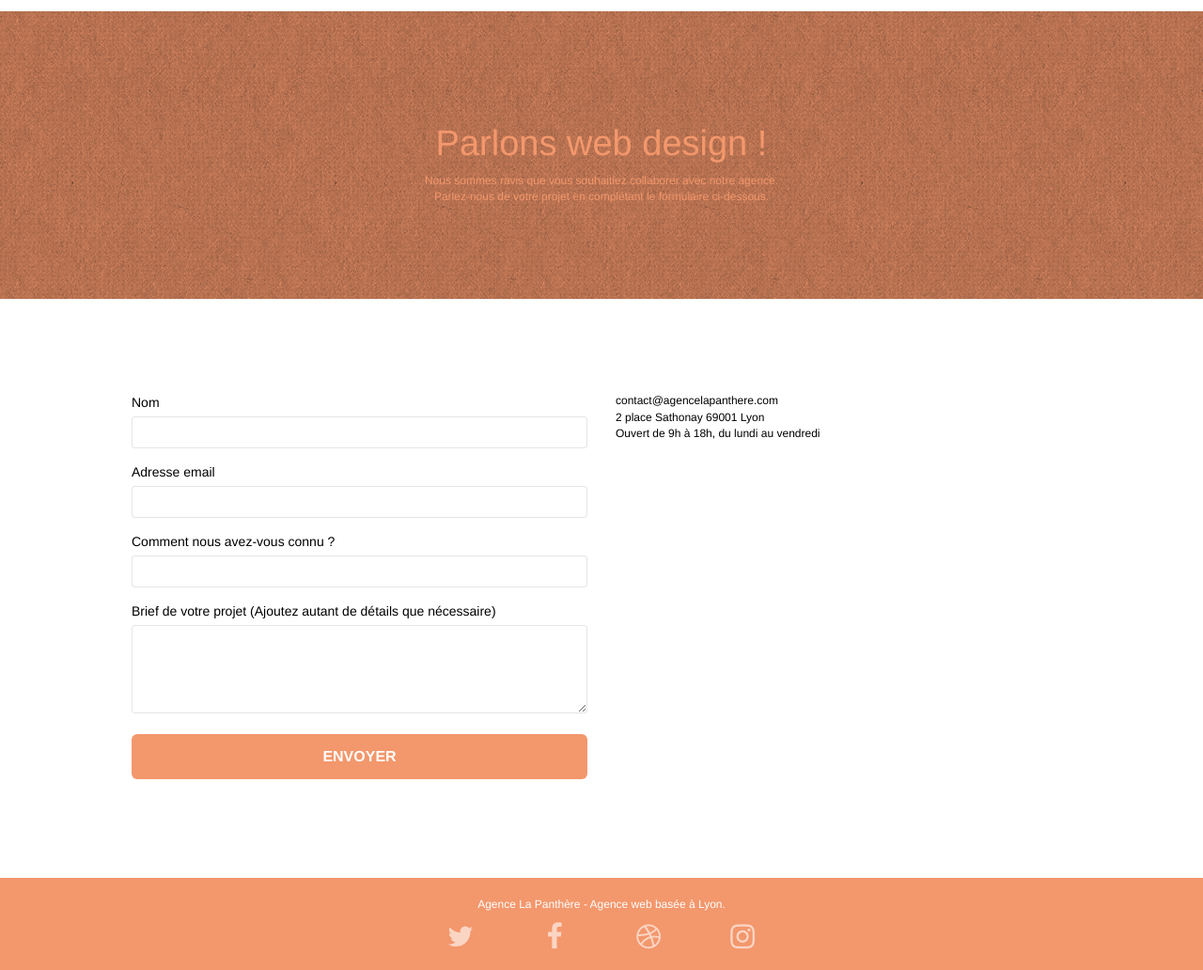
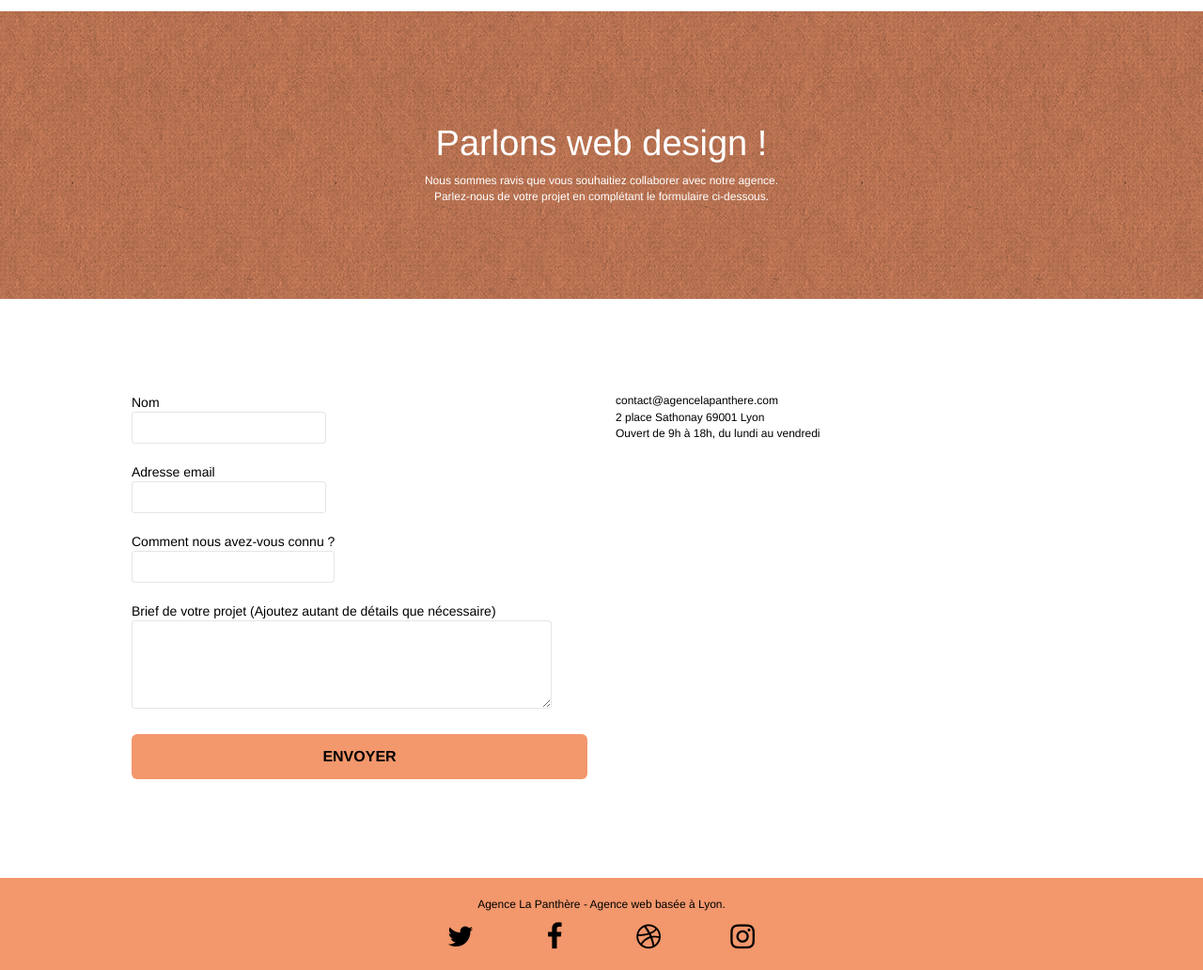
Before and after one commit to mumz0/Project_4_La_Panthere, a plain HTML site: page page2.html in a window 1280 px wide. Shown: the part 80-1112 px from the top of the page at 94% size. Drawn offline with Linux system fonts and the light colour scheme.

Commit message:
implemented

```diff
--- a/page2.html
+++ b/page2.html
@@ -3,7 +3,8 @@
 
 <head>
 	<meta charset="utf-8">
-	<meta name="description" content="Contacter votre agence de webdesign La Panthère. Nous étudions votre projet et vous donnons les clés de votre succès">
+	<meta name="description"
+		content="Contacter votre agence de webdesign La Panthère. Nous étudions votre projet et vous donnons les clés de votre succès">
 	<meta name="viewport" content="width=device-width, initial-scale=1.0, viewport-fit=cover">
 	<link rel="shortcut icon" type="image/png" href="favicon.jpg">
 
@@ -43,7 +44,7 @@
 			<nav class="navbar row">
 				<div class="navbar-header">
 					<a class="navbar-brand" href="index.html"><img src="img/agence-la-panthere-monochrome.webp"
-							alt="atlanta web design logo" height="40" width="240"></a>
+							alt="atlanta web design logo" height="40" width=100%></a>
 					<button id="nav-toggle" type="button" class="ui-navbar-toggle navbar-toggle" data-toggle="collapse"
 						data-target=".navbar-1">
 						<span class="sr-only">Toggle navigation</span><span class="icon-bar"></span><span
@@ -73,10 +74,10 @@
 			<div class="container bloc-lg">
 				<div class="row">
 					<div class="col-sm-12">
-						<h1 class="text-center hero-bloc-text tc-white">
+						<h1 class="text-center hero-bloc-text ltc-white">
 							Parlons web design !
 						</h1>
-						<p class="text-center mg-lg tc-white tight-width-whitespace">
+						<p class="text-center mg-lg ltc-white tight-width-whitespace">
 							Nous sommes ravis que vous souhaitiez collaborer avec notre agence.<br>
 							Parlez-nous de votre projet en complétant le formulaire ci-dessous.
 						</p>
@@ -96,26 +97,26 @@
 							<div class="form-group">
 								<label>
 									Nom
+									<input id="name" class="form-control" required>
 								</label>
-								<input id="name" class="form-control" required>
 							</div>
 							<div class="form-group">
 								<label>
 									Adresse email
+									<input id="email" class="form-control" type="email" required>
 								</label>
-								<input id="email" class="form-control" type="email" required>
 							</div>
 							<div class="form-group">
 								<label>
 									Comment nous avez-vous connu ?
+									<input class="form-control" type="email" required id="input_504">
 								</label>
-								<input class="form-control" type="email" required id="input_504">
 							</div>
 							<div class="form-group">
 								<label>
 									Brief de votre projet (Ajoutez autant de détails que nécessaire)<br>
-								</label><textarea id="message" class="form-control" rows="4" cols="50"
-									required></textarea>
+									<textarea id="message" class="form-control" rows="4" cols="50"required></textarea>
+								</label>
 							</div>
 							<button class="bloc-button btn btn-lg btn-block cta-hero btn-atomic-tangerine"
 								type="submit">
@@ -145,28 +146,28 @@
 		<div class="container bloc-sm">
 			<div class="row">
 				<div class="col-sm-12">
-					<p class="text-center white">
+					<p class="text-center black">
 						Agence La Panthère - Agence web basée à Lyon.<br>
 					</p>
 					<div class="row row-no-gutters social">
 						<div class="col-sm-3">
 							<div class="text-center">
-								<a class="social" href="index.html"><span class="fa fa-twitter icon-md"></span></a>
+								<a class="social" href="index.html" aria-label="Join us on Twitter"><span class="fa fa-twitter icon-md"></span></a>
 							</div>
 						</div>
 						<div class="col-sm-3">
 							<div class="text-center">
-								<a class="social" href="index.html"><span class="fa fa-facebook icon-md"></span></a>
+								<a class="social" href="index.html" aria-label="Join us on Facebook"><span class="fa fa-facebook icon-md"></span></a>
 							</div>
 						</div>
 						<div class="col-sm-3">
 							<div class="text-center">
-								<a class="social" href="index.html"><span class="fa fa-dribbble icon-md"></span></a>
+								<a class="social" href="index.html" aria-label="Join us on Dribbble"><span class="fa fa-dribbble icon-md"></span></a>
 							</div>
 						</div>
 						<div class="col-sm-3">
 							<div class="text-center">
-								<a class="social" href="index.html"><span class="fa fa-instagram icon-md"></span></a>
+								<a class="social" href="index.html" aria-label="Join us on Instagram"><span class="fa fa-instagram icon-md"></span></a>
 							</div>
 						</div>
 					</div>
--- a/style.css
+++ b/style.css
@@ -123,7 +123,6 @@ a:hover {
 .d-bloc .navbar a,
 .d-bloc .navbar-brand,
 .d-bloc a .icon-sm,
-.d-bloc a .icon-md,
 .d-bloc a .icon-lg,
 .d-bloc a .icon-xl,
 .d-bloc h1 a,
@@ -703,6 +702,7 @@ p {
 
 .social {
     max-width: 400px;
+    height: auto;
     margin: auto auto auto auto;
 }
 
@@ -785,7 +785,7 @@ h4 {
 
 .btn-atomic-tangerine {
     background: #F3976C;
-    color: #FFFFFF!important;
+    color: #000000!important;
 }
 
 .btn-atomic-tangerine:hover {
```
Also changed, not shown: index.html (+4 -4 lines), img/logo.png (deleted), img/logo.webp (added).
